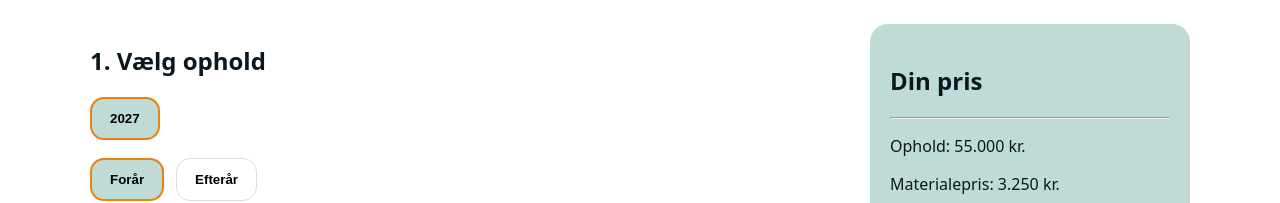
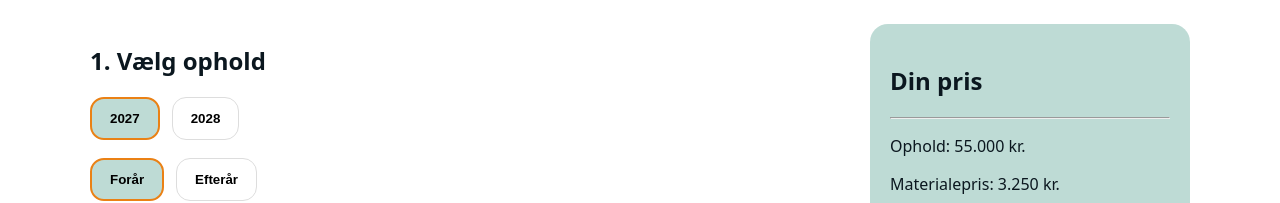
Before and after one commit to mvj-hub/Prisberegner, a React (Vite) app: page / in a window 1280 px wide. Shown: the top 203 px of the page. Built offline with nearby package versions, Linux system fonts and the light colour scheme.

Commit message:
Update PriceCalculator with new spring 2028 data
Added new pricing options and trips for the spring 2028 season.

```diff
--- a/src/components/PriceCalculator.jsx
+++ b/src/components/PriceCalculator.jsx
@@ -101,6 +101,61 @@ const DATA = [
       { id: "kaprun", label: "Skitur til Kaprun", price: 7500 },
     ],
   },
+
+
+  {
+    id: "foraar-2028-25",
+    label: "3. januar - 25. juni",
+    weeks: 25,
+    weeklyPrice: 2250,
+    trips: [
+      {
+        id: "friluft-norge",
+        label: "Fjeldski i Norge (Friluftsliv, 1. periode)",
+        price: 4500,
+      },
+    ],
+    globalTrips: [
+      {
+        id: "catalonia",
+        label: "Catalonien (obligatorisk)",
+        price: 7600,
+        required: true,
+      },
+      {
+        id: "alpine",
+        label: "Alpin skitur i Italien",
+        price: 7500,
+      },
+      {
+        id: "fontainebleau",
+        label: "Klatretur til Fontainebleau i Frankrig",
+        price: 4500,
+      },
+    ],
+  },
+
+  {
+    id: "foraar-2028-16",
+    label: "6. marts - 25. juni",
+    weeks: 16,
+    weeklyPrice: 2250,
+    trips: [],
+    globalTrips: [
+      {
+        id: "catalonia",
+        label: "Catalonien (obligatorisk)",
+        price: 7600,
+        required: true,
+      },
+      {
+        id: "fontainebleau",
+        label: "Klatretur til Fontainebleau i Frankrig",
+        price: 4500,
+      },
+    ],
+  },
+
 ];
 
 export default function PriceCalculator() {
```
